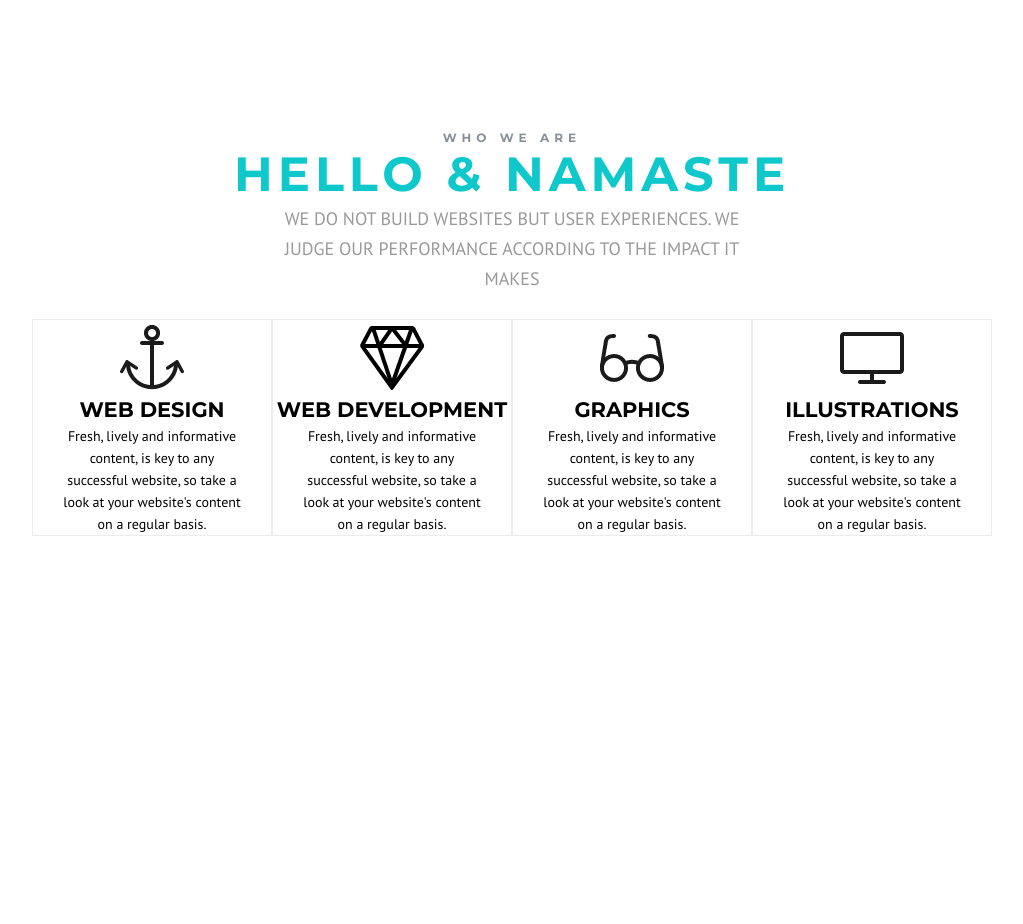
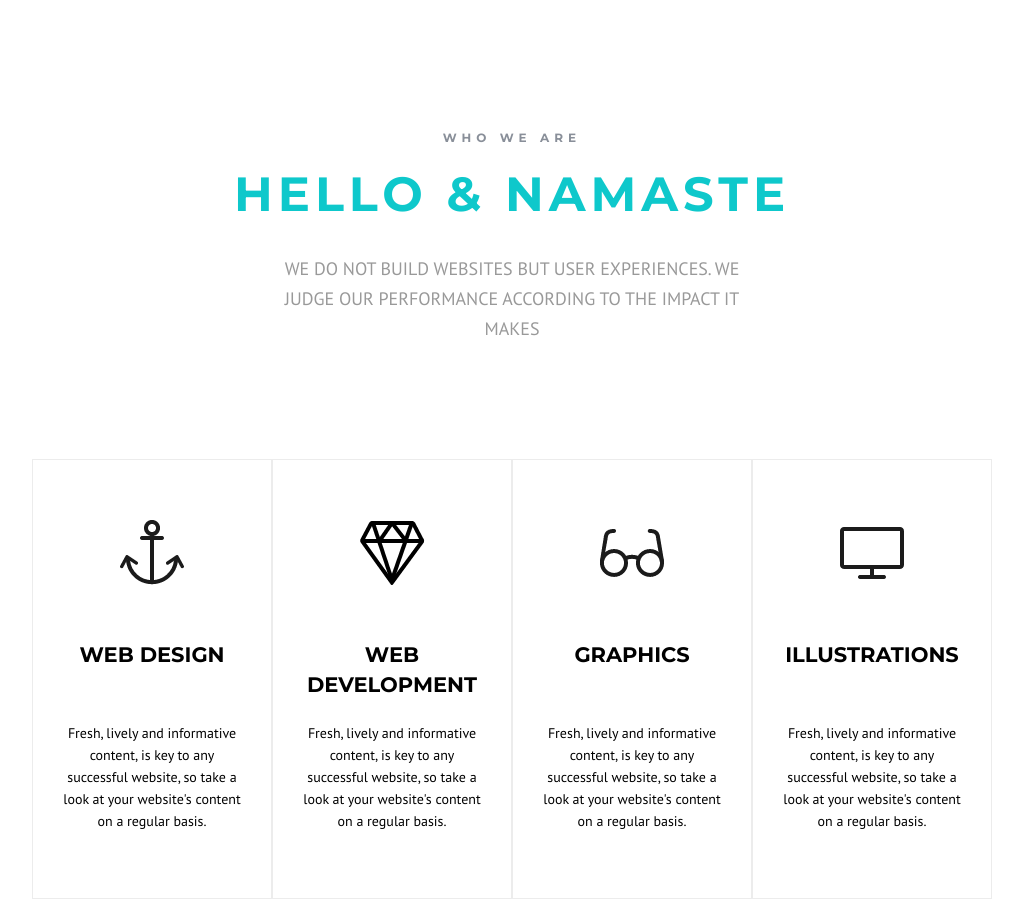
Before and after one commit to matyushkin-s/fe_course, a plain HTML site: page homeworks/hw007/part1/index.html in a window 1280 px wide. Shown: the whole page, without its empty margins (128-1151 px from the left). Before the commit the page ends 800 px from the top, so only its background shows below. Drawn offline with Linux system fonts and the light colour scheme.

Commit message:
HW7_1 done with 1 problem Don	 understand how to do normal height align of li without setting constant (52px) height on h2

```diff
--- a/homeworks/hw007/part1/style.css
+++ b/homeworks/hw007/part1/style.css
@@ -29,6 +29,8 @@ h1 {
   line-height: 59px;
   letter-spacing: 5px;
   color: #0ec8cb;
+  margin-top: 20px;
+  margin-bottom: 30px;
 }
 
 .second {
@@ -41,6 +43,7 @@ h1 {
   letter-spacing: 0em;
   color: #999999;
   width: 80%;
+  margin-bottom: 90px;
 }
 
 main {
@@ -50,6 +53,7 @@ main {
 
 li {
   width: 238px;
+  height: 438px;
   display: inline-block;
   border: 1px solid #ececec;
 }
@@ -60,6 +64,7 @@ li {
   height: 75px;
   background-repeat: no-repeat;
   background-position: center;
+  margin-top: 55px;
 }
 
 #img1 {
@@ -79,12 +84,16 @@ li {
 }
 
 li > h2 {
+  display: inline-block;
   font-size: 21px;
   font-style: normal;
   font-weight: 600;
   line-height: 30px;
   letter-spacing: 0em;
   text-transform: uppercase;
+  width: 75%;
+  height: 52px;
+  margin-top: 50px;
 }
 
 li > span {
@@ -96,6 +105,7 @@ li > span {
   line-height: 22px;
   letter-spacing: 0em;
   width: 75%;
+  margin-top: 30px;
 }
 
 li:hover {
```
